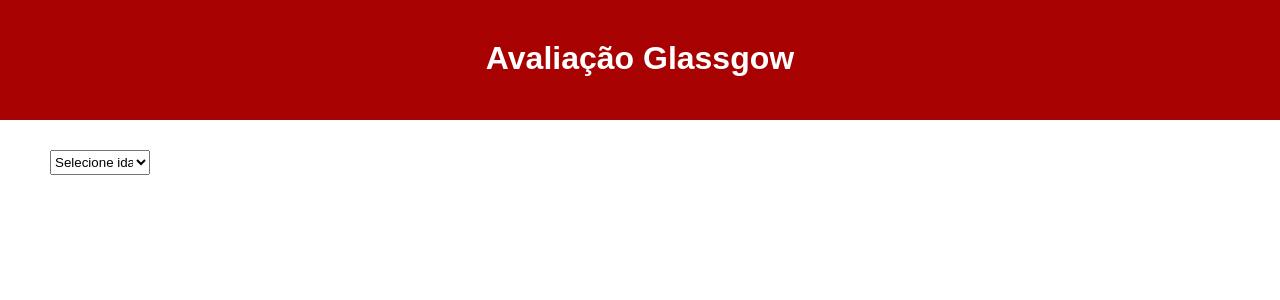
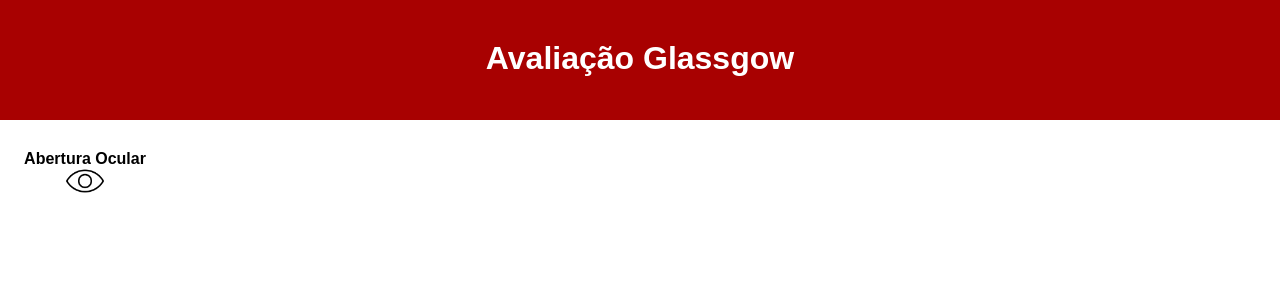
Before and after one commit to Brunoo47/Sistema-Bombeiros, a React (Vite) app in the folder vite-project/: page /metodoOcorrencias3 in a window 1280 px wide. Shown: the top 300 px of the page. Built offline with nearby package versions, Linux system fonts and the light colour scheme; a web font is replaced by a local one.

Commit message:
avaliação glassgow

```diff
--- a/vite-project/src/global.css
+++ b/vite-project/src/global.css
@@ -387,3 +387,16 @@ nav {
   margin-top: 30px;
   margin-left: 10px;
 }
+
+.containerOcular {
+  height: 50px;
+  width: 200px;
+}
+
+.titleOcular {
+  display: flex;
+  flex-direction: column;
+  align-items: center;
+  height: 50px;
+  width: 150px;
+}
--- a/vite-project/src/pages/MetodoOcorrencia3/index.jsx
+++ b/vite-project/src/pages/MetodoOcorrencia3/index.jsx
@@ -1,5 +1,5 @@
 import React, { useState } from 'react';
-import InputD from "../../components/InputD";
+import olho from "../../assets/olho-aberto.png";
 import Checkbox from "../../components/checkbox"
 
 function MetodoOcorrencias3() {
@@ -14,11 +14,14 @@ function MetodoOcorrencias3() {
 
 
                     <div className="containercampo containerGlassgow">
-                    <select style={{ width: '100px', height: '25px', marginBottom: '10px', marginLeft: "40px" }}>
-                            <option value="">Selecione idade</option>
-                            <option value="opcao1">&lt; Menor de 5 anos</option>
-                            <option value="opcao2">Maior de 5 anos &gt;</option>
-                            </select>
+                        <div className='containerOcular'>
+                            <div className='titleOcular'>
+                                <h4>Abertura Ocular</h4>
+                                <img src={olho} className="logomin" alt="Abertura ocular" />
+                            </div>
+
+                        </div>
+
                        </div>
             </div>
 
```
Also changed, not shown: vite-project/src/assets/olho-aberto.png (added).
